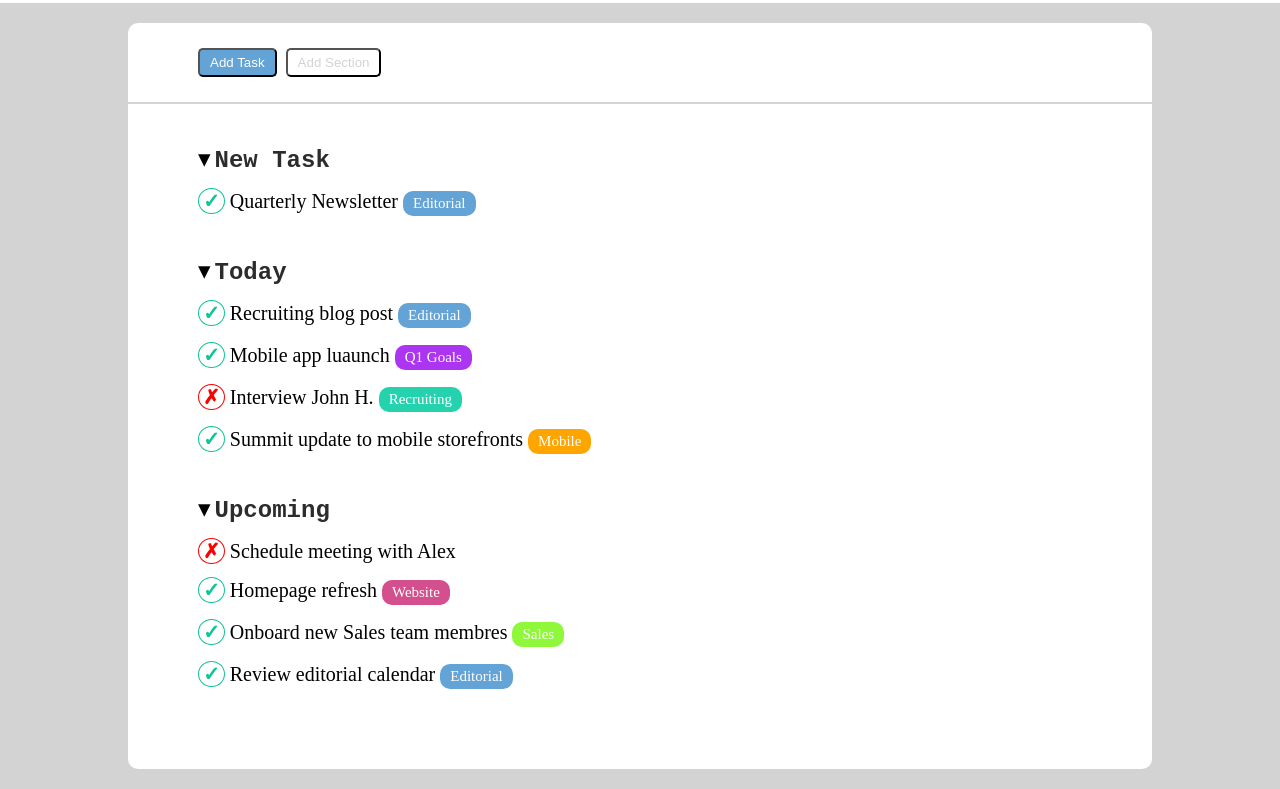
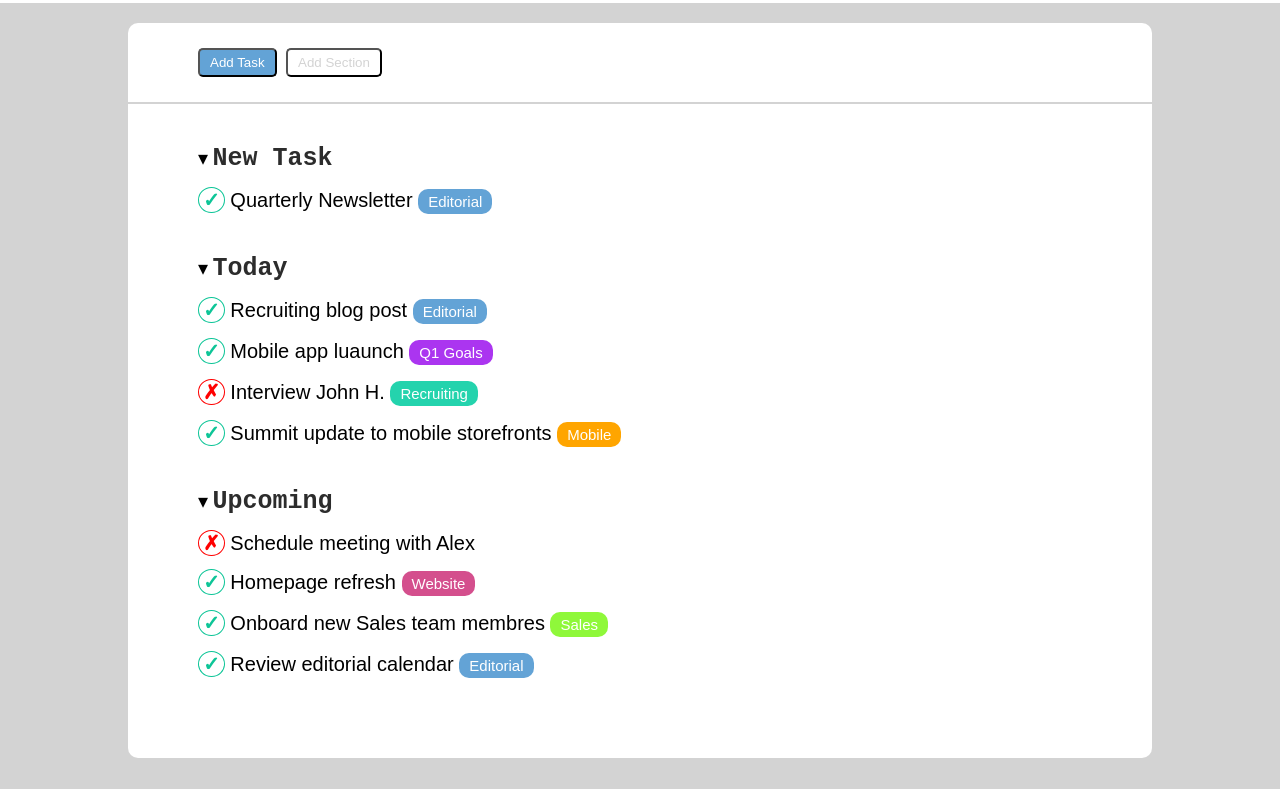
Before and after one commit to petrescuandreea/html-css-toboolist, a plain HTML site: page index.html in a window 1280 px wide. Shown: the part 97-886 px from the top of the page. Drawn offline with Linux system fonts and the light colour scheme.

Commit message:
refactoring

```diff
--- a/css/style.css
+++ b/css/style.css
@@ -7,6 +7,7 @@
 
 body {
     background-color: rgb(211, 211, 211);
+    font-family: Arial, Helvetica, sans-serif;
 }
 
 /* logo and title */
@@ -65,19 +66,21 @@ h1 {
     margin-bottom: 40px;
 }
 
-.task {
+li{
     margin: 15px 0;
+    font-size: 20px;
+    list-style-type: none;
+}
+
+.small_triangle {
     font-size: 20px;
 }
 
-.small_triangle {
-    font-size: 25px;
-    /* margin-left: 15px; */
-}
-h2 {
+h3 {
     display: inline-block;
     font-family: 'Azeret Mono', monospace;
     color: rgb(44, 44, 44);
+    font-size: 25px;
 }
 
 .check {
--- a/index.html
+++ b/index.html
@@ -27,69 +27,70 @@
             <section id="content">
                 <div class="tasks_list">
                     <span class="small_triangle">&#9662;</span>
-                    <h2>New Task</h2>
-                    <div class="task">
+                    <h3>New Task</h3>
+                    <ul>
+                        <li>
                             <span class="check">&check;</span>
                             Quarterly Newsletter
-                        <div id="blue" class="info">Editorial</div>
-                    </div>
+                            <span id="blue" class="info">Editorial</span>
+                        </li>
+                    </ul>
                 </div>
 
                 <div class="tasks_list">
                     <span class="small_triangle">&#9662;</span>
-                    <h2>Today</h2>
-                    <div class="task">
+                    <h3>Today</h3>
+                    <ul>
+                        <li>
                             <span class="check">&check;</span>
                             Recruiting blog post
-                        <div id="blue" class="info">Editorial</div>
-                    </div>
-
-                    <div class="task">
+                            <span id="blue" class="info">Editorial</span>
+                        </li>
+                        <li>
                             <span class="check">&check;</span>
                             Mobile app luaunch
-                        <div id="purple" class="info">Q1 Goals</div>
-                    </div>
-
-                    <div class="task">
+                            <span id="purple" class="info">Q1 Goals</span>
+                        </li>
+                        <li>
                             <span class="cross">&cross;</span>
                             Interview John H.
-                        <div id="green" class="info">Recruiting</div>
-                    </div>
-
-                    <div class="task">
+                            <span id="green" class="info">Recruiting</span>
+                        </li>
+                        <li>
                             <span class="check">&check;</span>
                             Summit update to mobile storefronts
-                        <div id="orange" class="info">Mobile</div>
-                    </div>
+                            <span id="orange" class="info">Mobile</span>
+                        </li>
+                    </ul>
                 </div>
 
                 <div class="tasks_list">
                     <span class="small_triangle">&#9662;</span>
-                    <h2>Upcoming</h2>
-                    <div class="task">
+                    <h3>Upcoming</h3>
+                    <ul>
+                        <li>
                             <span class="cross"> &cross;</span>
                             Schedule meeting with Alex
-                    </div>
-
-                    <div class="task">
+                        </li>
+                        <li>
                             <span class="check">&check;</span>
                             Homepage refresh
-                        <div id="pink" class="info">Website</div>
-                    </div>
-
-                    <div class="task">
+                            <span id="pink" class="info">Website</span>
+                        </li>
+                        <li>
                             <span class="check">&check;</span>
                             Onboard new Sales team membres
-                        <div id="lightgreen" class="info">Sales</div>
-                    </div>
-
-                    <div class="task">
+                            <span id="lightgreen" class="info">Sales</span>
+                        </li>
+                        <li>
                             <span class="check">&check;</span>
                             Review editorial calendar
-                        <div id="blue" class="info">Editorial</div>
-                    </div>
+                            <span id="blue" class="info">Editorial</span>
+                        </li>
+                    </ul>
                 </div>
             </section>
+
         </div>
     </main>
 </body>
```
Lines whose indentation alone changed are shown as unchanged.
